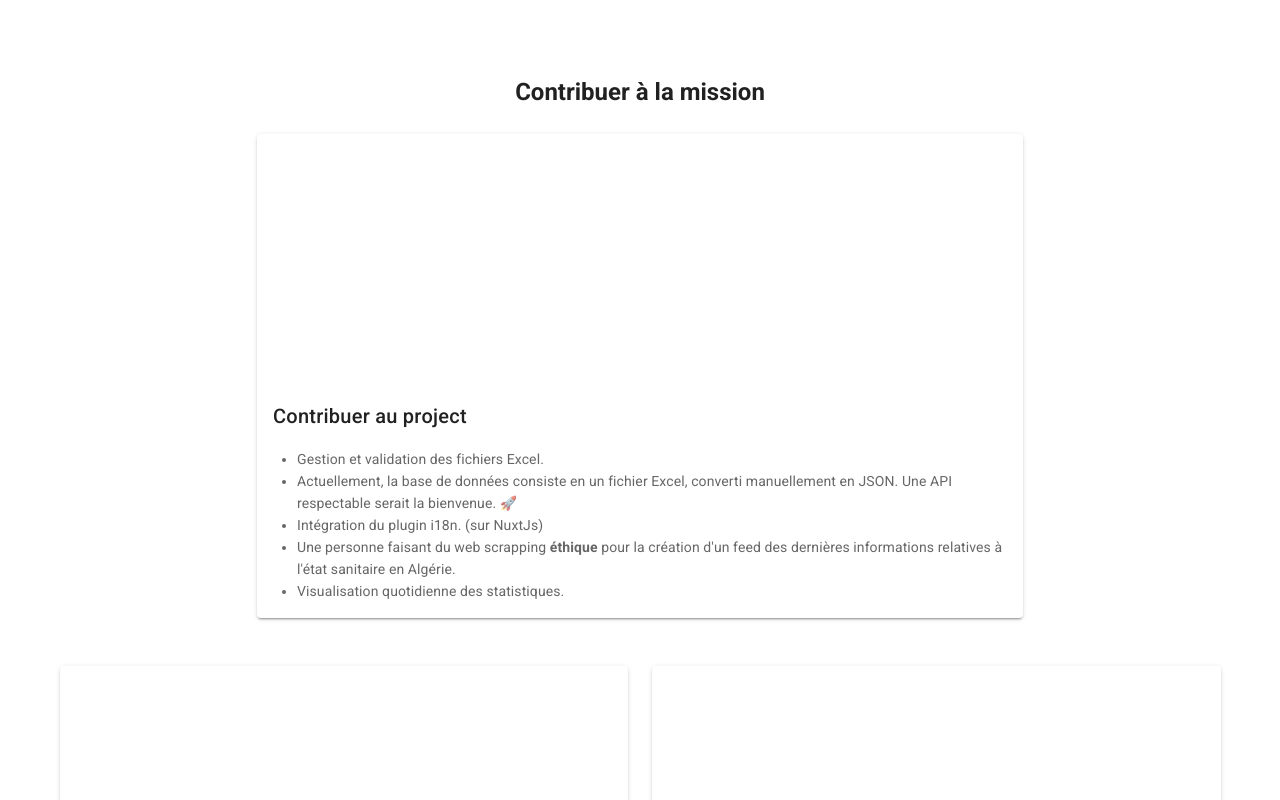
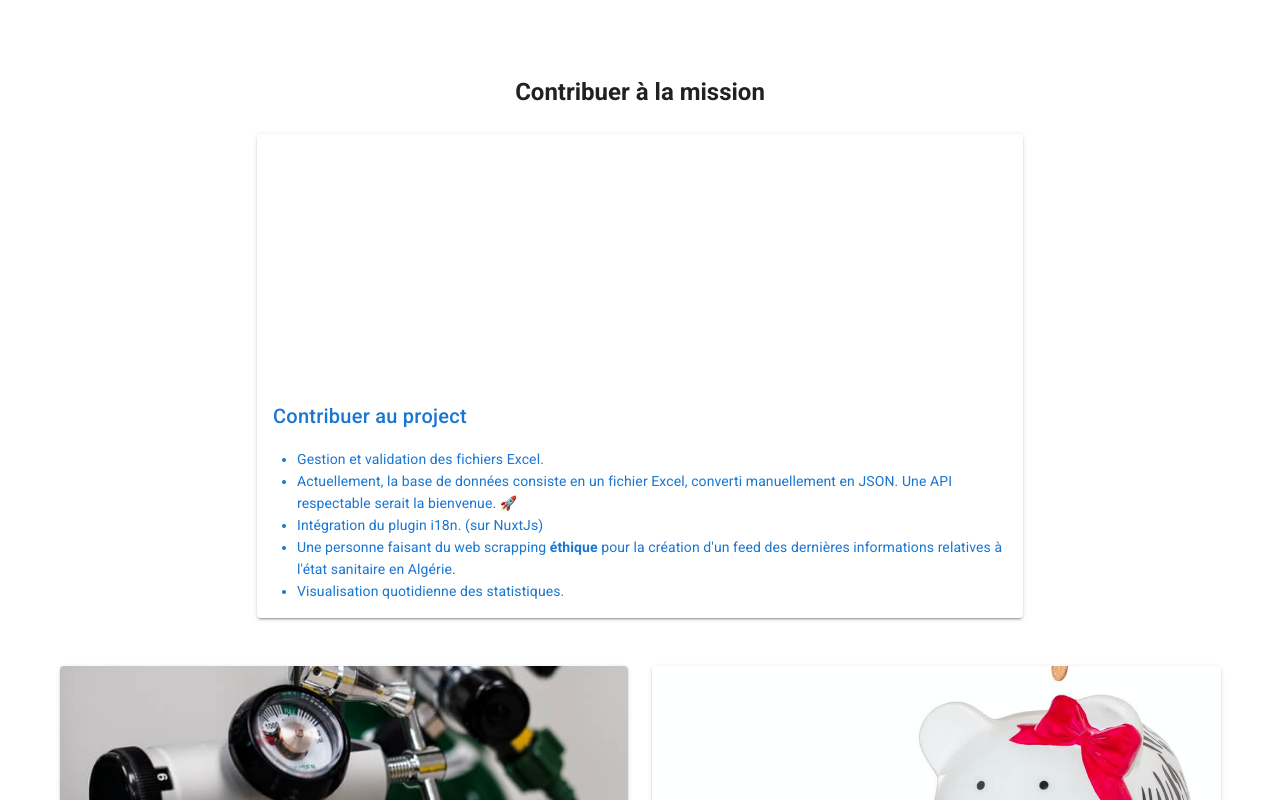
Before and after one commit to info-covid19-dz/web, a Nuxt app: page / in a window 1280 px wide. Shown: the part 460-1260 px from the top of the page. Built offline with nearby package versions, Linux system fonts and the light colour scheme.

Commit message:
added link

```diff
--- a/components/Contributions.vue
+++ b/components/Contributions.vue
@@ -4,8 +4,9 @@
       <v-col cols="12" justify="center" align="center">
         <h2>Contribuer à la mission</h2></v-col
       >
-      <v-col  cols="12" md="8">
+      <v-col cols="12" md="8">
         <v-card min-height="350">
+          <a href="mailto:mission.covid19.algerie@gmail.com">
             <v-img height="250" src="/contribute/github.jpg"></v-img>
             <v-card-title> Contribuer au project</v-card-title>
             <v-card-text>
@@ -21,11 +22,13 @@
                 <li>
                   Une personne faisant du web scrapping
                   <strong>éthique</strong> pour la création d'un feed des
-                dernières informations relatives à l'état sanitaire en Algérie.
+                  dernières informations relatives à l'état sanitaire en
+                  Algérie.
                 </li>
                 <li>Visualisation quotidienne des statistiques.</li>
               </ul>
             </v-card-text>
+          </a>
         </v-card>
       </v-col>
       <v-col cols="12" md="6">
```
Lines whose indentation alone changed are shown as unchanged.
